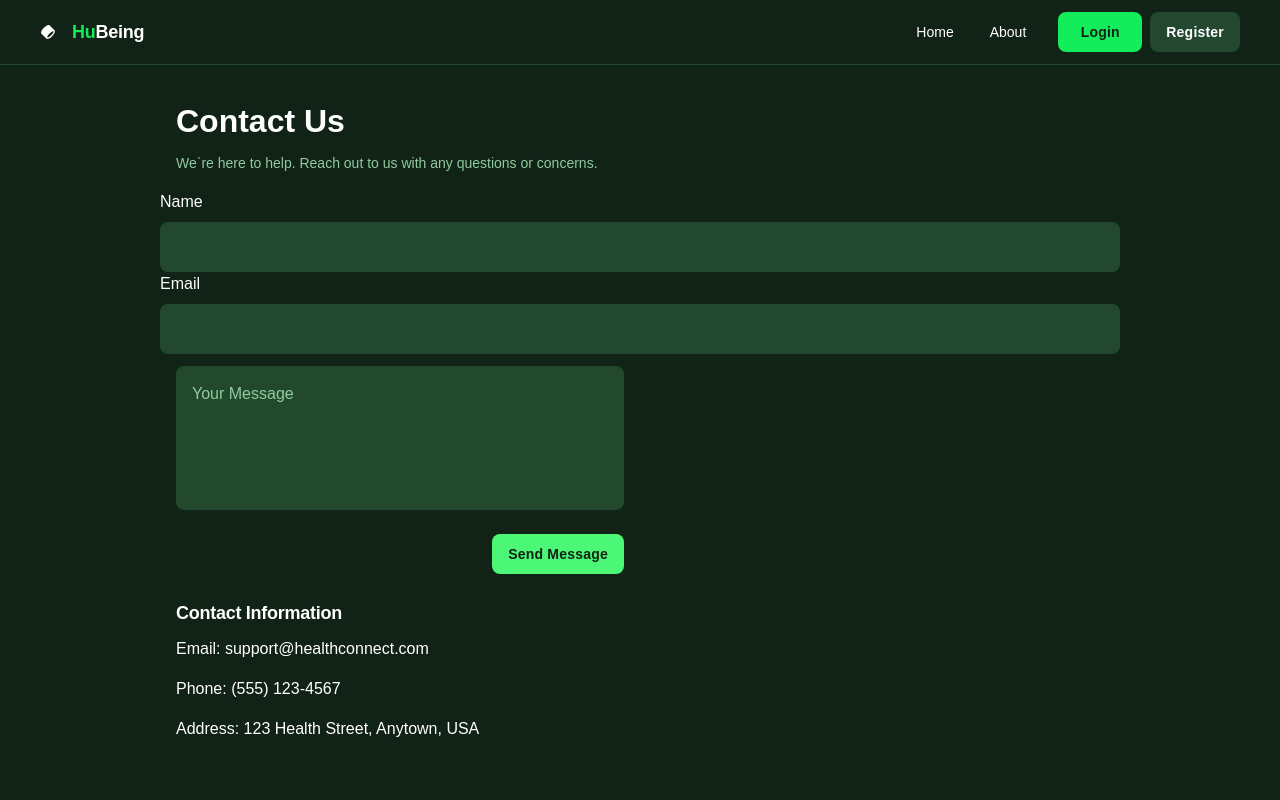
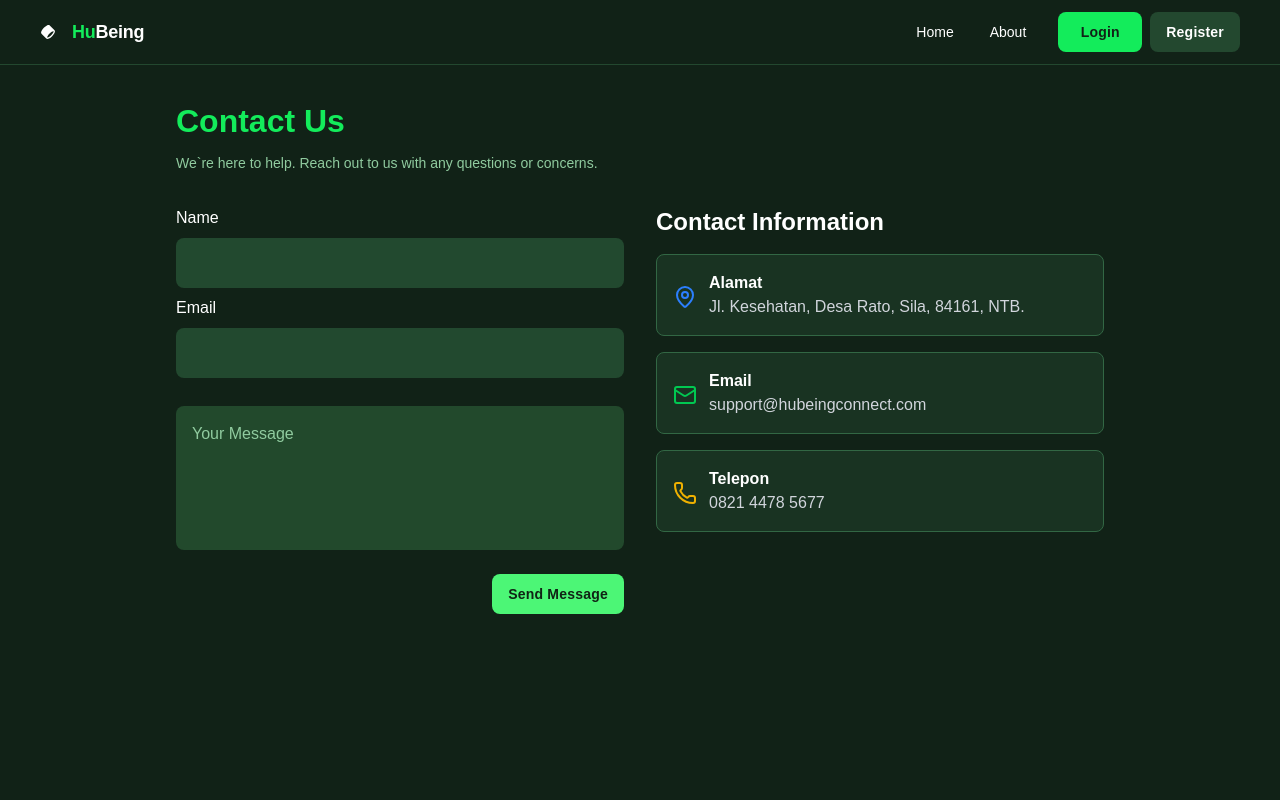
Before and after one commit to NahlBee97/hubeing-frontend, a Next.js app: page /contact in a window 1280 px wide. Shown: the top 800 px of the page. Built offline with nearby package versions, Linux system fonts and the light colour scheme; no server answers.

Commit message:
fix contsct info layout

```diff
--- a/src/components/contact/contactForm.tsx
+++ b/src/components/contact/contactForm.tsx
@@ -1,4 +1,4 @@
-"use client"
+"use client";
 
 import { useFormik } from "formik";
 import { FormTextarea, FormTextInput } from "../inputs";
@@ -31,6 +31,7 @@ export const ContactForm = () => {
 
   return (
     <form onSubmit={formik.handleSubmit}>
+      <div className="p-4 space-y-2">
         <FormTextInput
           id="name"
           label="Name"
@@ -53,6 +54,7 @@ export const ContactForm = () => {
           error={formik.errors.email}
           touched={formik.touched.email}
         />
+      </div>
       <FormTextarea
         name="message"
         placeholder="Your Message"
--- a/src/components/contact/contactInfo.tsx
+++ b/src/components/contact/contactInfo.tsx
@@ -1,16 +1,30 @@
+import { Mail, MapPin, Phone } from "lucide-react";
+
 export const ContactInfo = () => (
-  <>
-    <h3 className="text-white text-lg font-bold leading-tight tracking-[-0.015em] px-4 pb-2 pt-4">
-      Contact Information
-    </h3>
-    <p className="text-white text-base font-normal leading-normal pb-3 pt-1 px-4">
-      Email: support@healthconnect.com
-    </p>
-    <p className="text-white text-base font-normal leading-normal pb-3 pt-1 px-4">
-      Phone: (555) 123-4567
-    </p>
-    <p className="text-white text-base font-normal leading-normal pb-3 pt-1 px-4">
-      Address: 123 Health Street, Anytown, USA
-    </p>
-  </>
+  <div className="space-y-4 p-4">
+    <h2 className="text-2xl font-bold text-white">Contact Information</h2>
+    <div className="flex items-center gap-3 rounded-lg border border-[#326744] bg-[#193322] p-4">
+      <MapPin className="h-6 w-6 text-blue-500 mt-1 flex-shrink-0" />
+      <div>
+        <h3 className="font-semibold text-white">Alamat</h3>
+        <p className="text-gray-300">
+          Jl. Kesehatan, Desa Rato, Sila, 84161, NTB.
+        </p>
+      </div>
+    </div>
+    <div className="flex items-center gap-3 rounded-lg border border-[#326744] bg-[#193322] p-4">
+      <Mail className="h-6 w-6 text-green-500 mt-1 flex-shrink-0" />
+      <div>
+        <h3 className="font-semibold text-white">Email</h3>
+        <p className="text-gray-300">support@hubeingconnect.com</p>
+      </div>
+    </div>
+    <div className="flex items-center gap-3 rounded-lg border border-[#326744] bg-[#193322] p-4">
+      <Phone className="h-6 w-6 text-yellow-500 mt-1 flex-shrink-0" />
+      <div>
+        <h3 className="font-semibold text-white">Telepon</h3>
+        <p className="text-gray-300">0821 4478 5677</p>
+      </div>
+    </div>
+  </div>
 );
--- a/src/components/contact/contactPage.tsx
+++ b/src/components/contact/contactPage.tsx
@@ -7,7 +7,7 @@ export const ContactUsPage = () => (
     <div className="layout-content-container flex flex-col max-w-[960px] flex-1">
       <div className="flex flex-wrap justify-between gap-3 p-4">
         <div className="flex min-w-72 flex-col gap-3">
-          <p className="text-white tracking-light text-3xl md:text-[32px] font-bold leading-tight">
+          <p className="text-[#13ec5b] tracking-light text-3xl md:text-[32px] font-bold leading-tight">
             Contact Us
           </p>
           <p className="text-[#90cb9f] text-sm font-normal leading-normal">
@@ -15,8 +15,10 @@ export const ContactUsPage = () => (
           </p>
         </div>
       </div>
-      <ContactForm />
-      <ContactInfo />
+      <div className="md:grid md:grid-cols-2">
+        <ContactForm />
+        <ContactInfo />
+      </div>
     </div>
   </div>
 );
```
Lines whose indentation alone changed are shown as unchanged.
